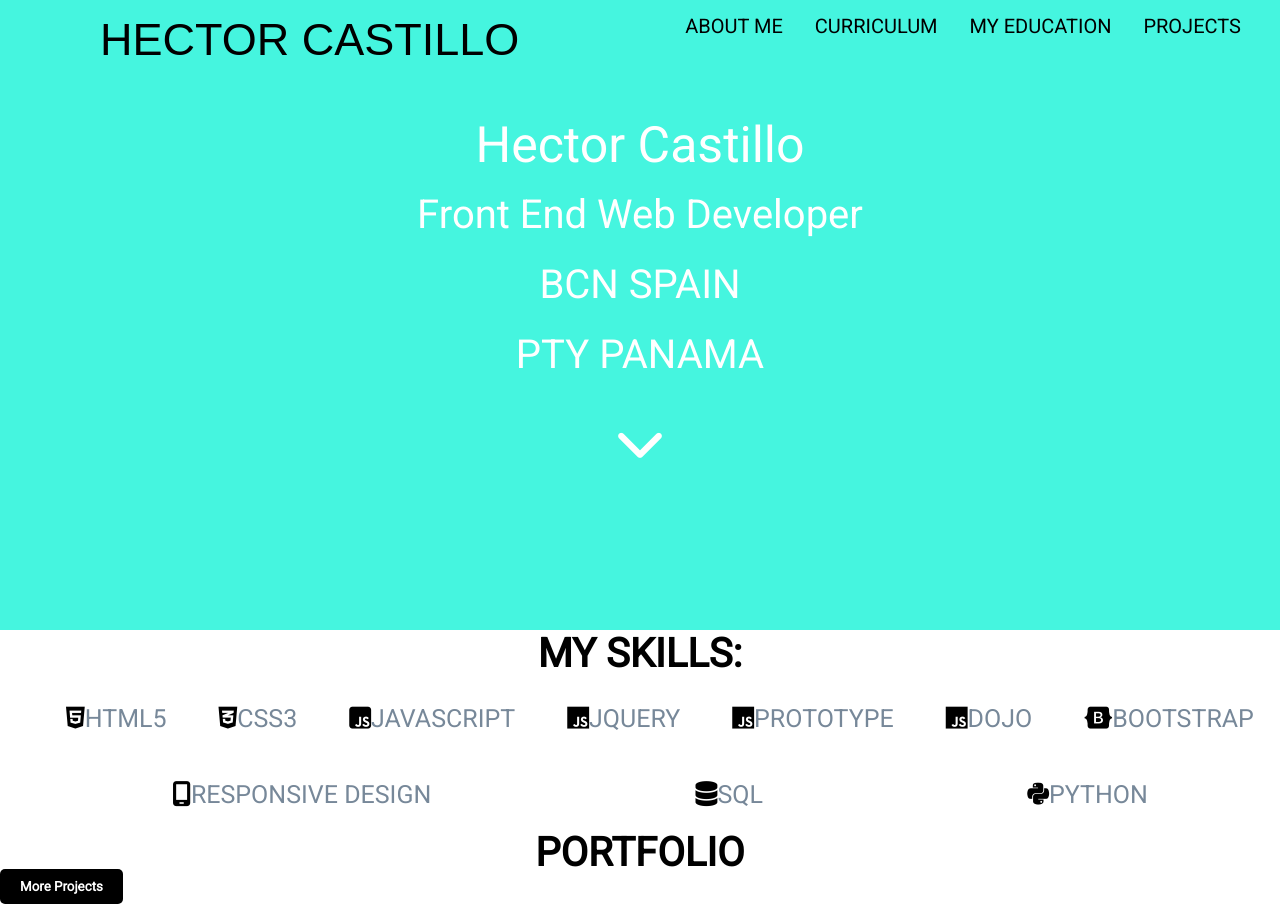
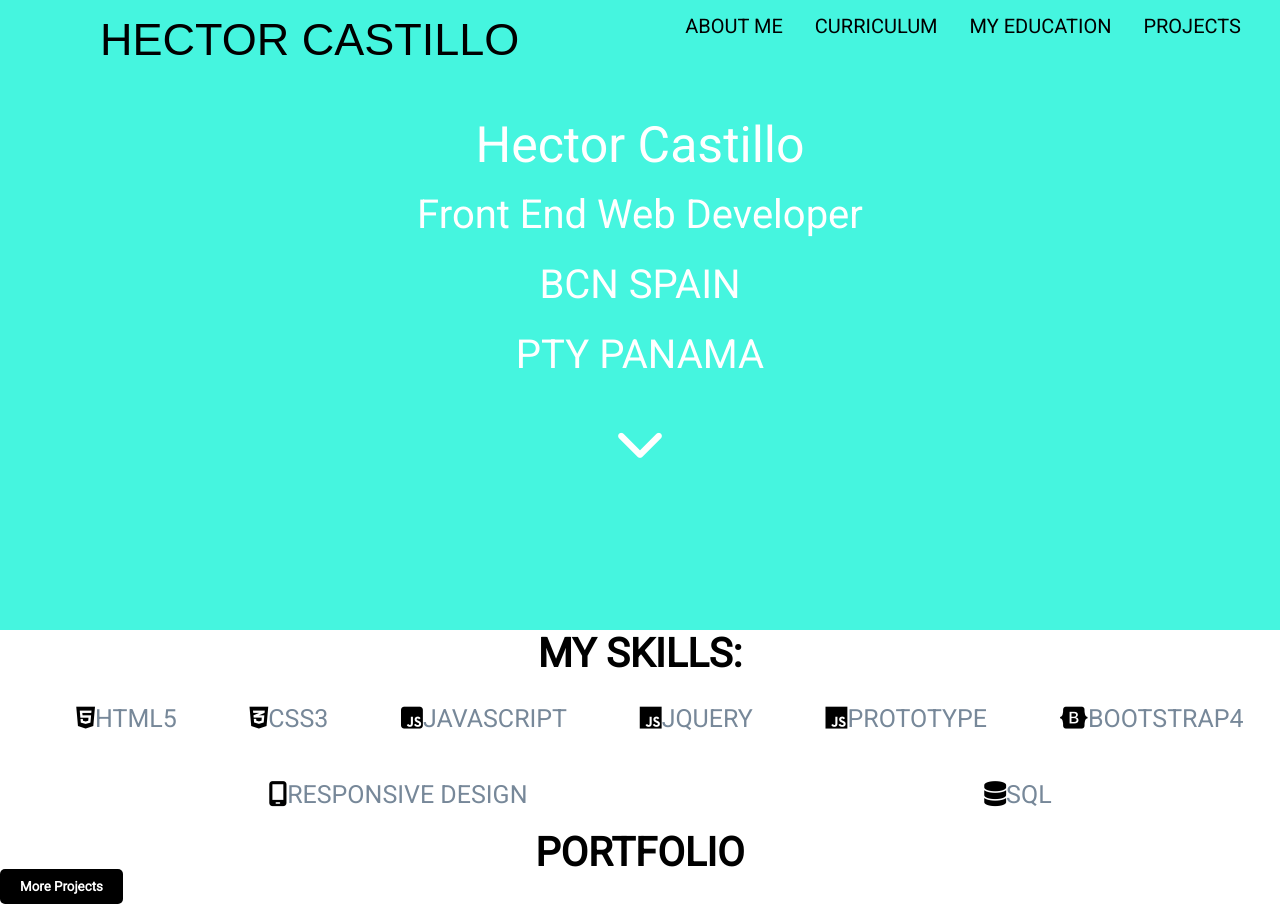
Before and after one commit to Hectcast25/portfoliohectorcastillo.github.io, a plain HTML site: page index.html in a window 1280 px wide. Shown: the top 907 px of the page. Drawn offline with nearby package versions, Linux system fonts and the light colour scheme; a web font is replaced by a local one.

Commit message:
Update index.html

```diff
--- a/index.html
+++ b/index.html
@@ -50,11 +50,11 @@
                     <li><i class="fa-brands fa-square-js"></i>JAVASCRIPT</li>
                     <li><i class="fa-brands fa-js"></i>JQUERY</li>
                     <li><i class="fa-brands fa-js"></i>PROTOTYPE</li>
-                    <li><i class="fa-brands fa-js"></i>DOJO</li>
-                    <li><i class="fa-brands fa-bootstrap"></i>BOOTSTRAP</li>
+                    <!--<li><i class="fa-brands fa-js"></i>DOJO</li>-->
+                    <li><i class="fa-brands fa-bootstrap"></i>BOOTSTRAP4</li>
                     <li><i class="fa-solid fa-mobile-screen"></i>RESPONSIVE DESIGN</li>
                     <li><i class="fa-solid fa-database"></i>SQL</li>
-                    <li><i class="fa-brands fa-python"></i>PYTHON</li>
+                   <!-- <li><i class="fa-brands fa-python"></i>PYTHON</li> -->
                 </ul>
             </div>
         </section>
```
